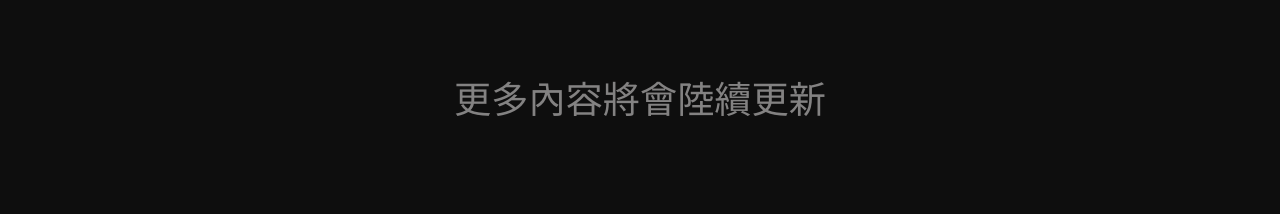
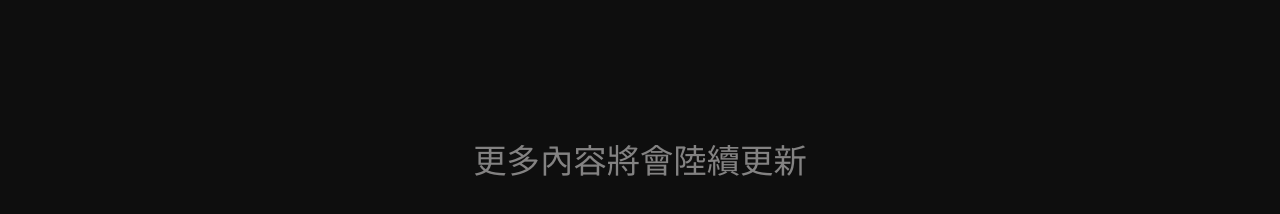
Before and after one commit to Roylam23/JFFT-Web, a Next.js app: page / in a window 1280 px wide. Shown: the part 1004-1218 px from the top of the page. Built offline with nearby package versions, Linux system fonts and the light colour scheme.

Commit message:
CSS Change

```diff
--- a/pages/index.js
+++ b/pages/index.js
@@ -341,7 +341,7 @@ export default function Home() {
             />
           </motion.svg> */}
           <motion.svg
-            width="calc(65px + 6vw)"
+            width="calc(65px + 3.5vw)"
             height="724"
             viewBox="0 0 846 724"
             fill="none"
--- a/styles/Home.module.css
+++ b/styles/Home.module.css
@@ -37,7 +37,7 @@
 }
 
 .textCon {
-  padding: calc(200px + 5vw) 0;
+  padding: calc(200px + 10vw) 0;
   overflow: hidden;
   /* position: relative; */
 }
@@ -50,7 +50,7 @@
 
 
 .text1{
-  font-size: calc(18px + 1.5vw);
+  font-size: calc(18px + 1.2vw);
   color: rgb(131, 130, 130);
   width:fit-content;
   margin:0 auto;
```
